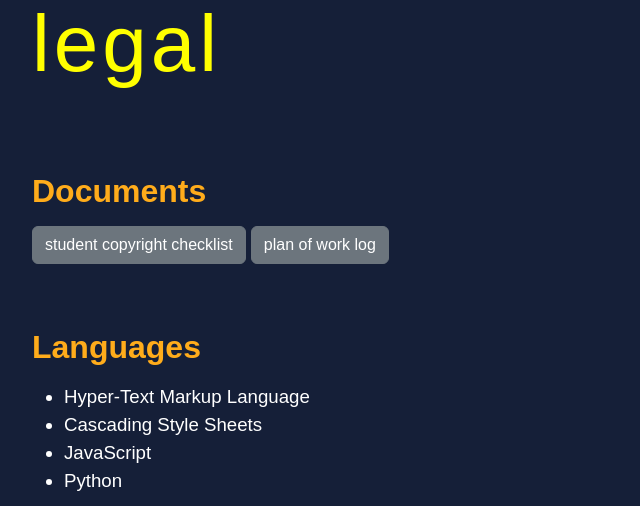
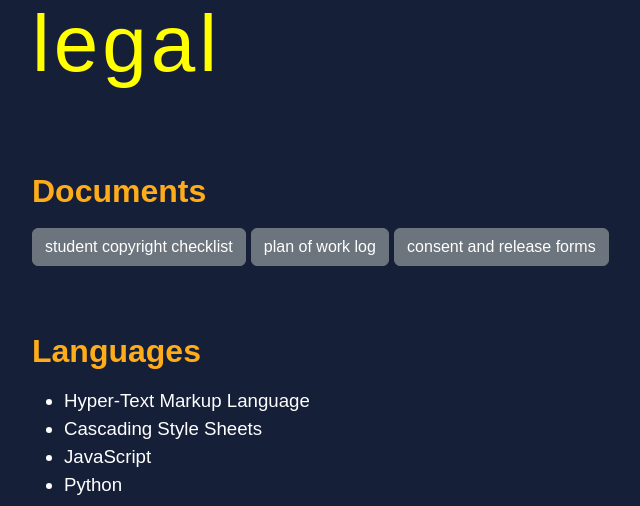
Before and after one commit to bossbadi-web/interstellr, a Flask app: page /legal in a window 1280 px wide. Shown: the part 202-708 px from the top of the page, without its empty margins (50-690 px from the left). Run offline with Flask 3, Linux system fonts and the light colour scheme; some libraries are stand-ins or nearby versions; some web fonts are replaced.

Commit message:
add consent and release forms

```diff
--- a/templates/about/legal.html
+++ b/templates/about/legal.html
@@ -12,6 +12,10 @@
   #references {
     font-size: 0.8em;
   }
+
+  .btn {
+    margin: 2px 0;
+  }
 </style>
 
 <section>
@@ -21,6 +25,7 @@
     <h2>Documents</h2>
     <a class="btn btn-secondary" href="/static/doc/student-copyright-checklist.pdf">student copyright checklist</a>
     <a class="btn btn-secondary" href="/static/doc/plan-of-work-log.pdf">plan of work log</a>
+    <a class="btn btn-secondary" href="/static/doc/consent-and-release.pdf">consent and release forms</a>
 
     <h2>Languages</h2>
     <ul>
```
Also changed, not shown: 1 other file.
